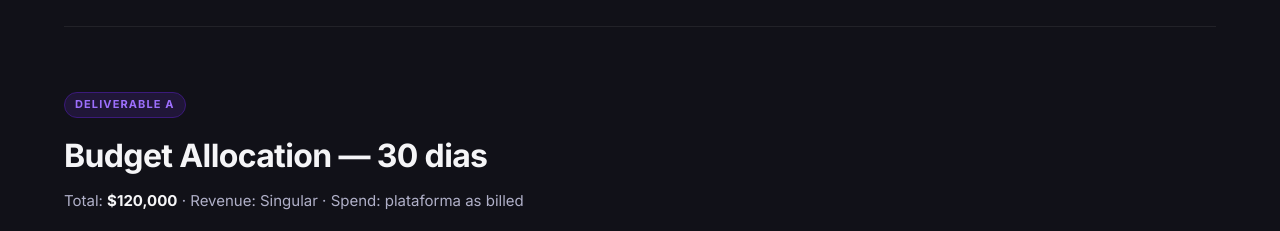
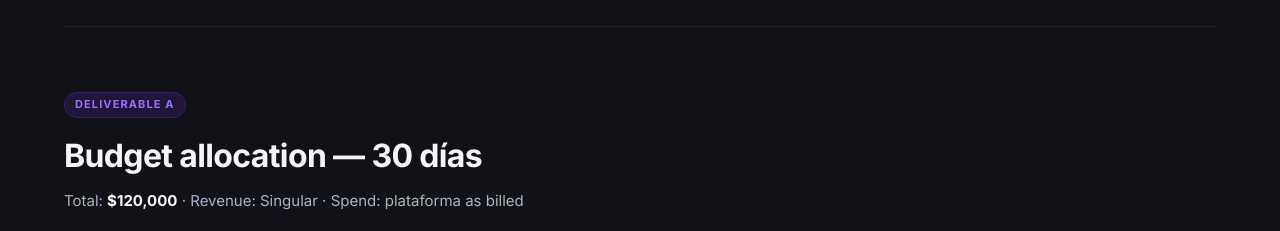
Before and after one commit to jorgeegtz/idilio-ua-case, a React (Vite) app: page / in a window 1280 px wide. Shown: the part 1280-1511 px from the top of the page. Built offline with nearby package versions, Linux system fonts and the light colour scheme.

Commit message:
fix: simulator grid layout, 30 días acento, budget allocation lowercase

```diff
--- a/src/components/DeliverableA.tsx
+++ b/src/components/DeliverableA.tsx
@@ -77,7 +77,7 @@ export default function DeliverableA() {
     <section id="deliverable-a">
       <div className="section-header">
         <span className="section-tag">Deliverable A</span>
-        <h2>Budget Allocation — 30 dias</h2>
+        <h2>Budget allocation — 30 días</h2>
         <p>Total: <strong style={{color:'var(--text-0)'}}>{fmt.usd(TOTAL_BUDGET_MONTHLY)}</strong> · Revenue: Singular · Spend: plataforma as billed</p>
       </div>
 
--- a/src/components/Simulator.tsx
+++ b/src/components/Simulator.tsx
@@ -49,7 +49,7 @@ export default function Simulator() {
         ))}
       </div>
 
-      <div className="simulator-grid" style={{display:'grid',gridTemplateColumns:'300px 1fr',gap:24,alignItems:'start'}}>
+      <div style={{display:'grid',gridTemplateColumns:'minmax(280px,320px) 1fr',gap:24,alignItems:'start'}}>
         <div style={{display:'flex',flexDirection:'column',gap:10}}>
           <div style={{fontSize:11,fontWeight:600,letterSpacing:'0.08em',textTransform:'uppercase',color:'var(--text-2)',marginBottom:4}}>Caps por campana</div>
           {activeCampaigns.filter(c=>c.curveA>0).map(c=>{
@@ -72,7 +72,7 @@ export default function Simulator() {
 
         <div>
           <div className="card" style={{padding:'20px 8px 8px'}}>
-            <ResponsiveContainer width="100%" height={280}>
+            <ResponsiveContainer width="100%" height={320} minWidth={300}>
               <LineChart data={sweep} margin={{top:4,right:24,bottom:4,left:8}}>
                 <XAxis dataKey="budget" tickFormatter={v=>`$${v}K`} stroke="var(--text-3)" tick={{fontSize:10,fill:'var(--text-2)'}}/>
                 <YAxis yAxisId="rev" tickFormatter={v=>`$${(v/1000).toFixed(0)}K`} stroke="var(--text-3)" tick={{fontSize:10,fill:'var(--text-2)'}}/>
```
